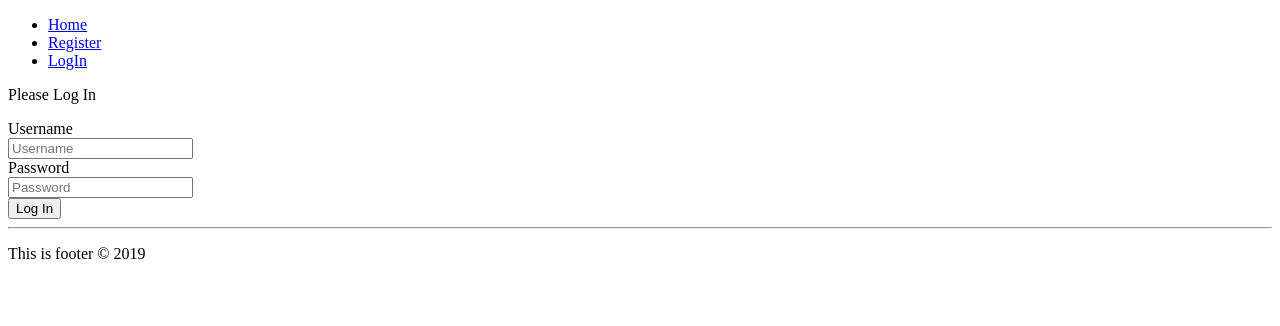
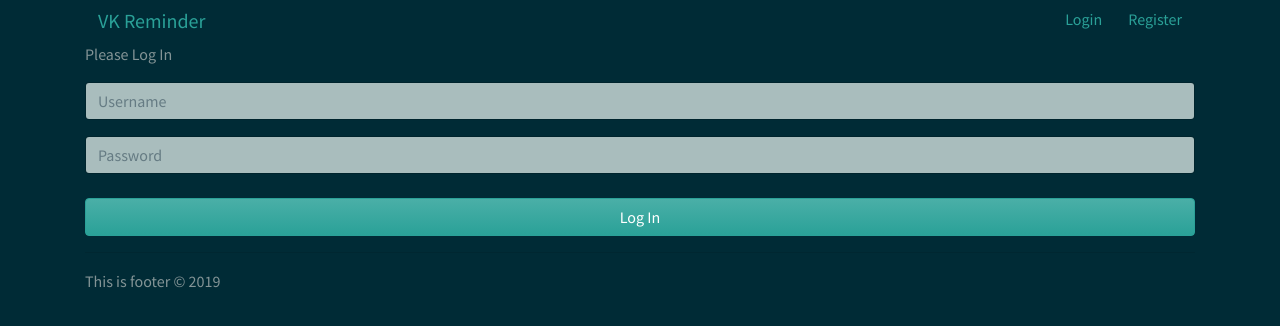
Before and after one commit to MarkFosseddy/mern-vk-reminder, a React (Create React App) app in the folder client/: page /login in a window 1280 px wide. Shown: the top 326 px of the page. Built offline with nearby package versions, Linux system fonts and the light colour scheme.

Commit message:
add remembering if user logged in

```diff
--- a/client/public/index.html
+++ b/client/public/index.html
@@ -6,9 +6,10 @@
     <meta
       name="viewport"
       content="width=device-width, initial-scale=1, shrink-to-fit=no"
-    />
+		/>
     <meta name="theme-color" content="#000000" />
-    <link rel="manifest" href="%PUBLIC_URL%/manifest.json" />
+		<link rel="manifest" href="%PUBLIC_URL%/manifest.json" />
+		<link href="https://stackpath.bootstrapcdn.com/bootswatch/4.2.1/solar/bootstrap.min.css" rel="stylesheet" integrity="sha384-eEgFc00/DZ7ZxynbWKmCPG4M//a5puGMS+QpGal8QYF56ApHqwXSuDOZ4PbVF1L6" crossorigin="anonymous">
     <title>VK Reminder</title>
   </head>
   <body>
--- a/client/src/App.js
+++ b/client/src/App.js
@@ -9,16 +9,22 @@ import Register from './components/authentication/Registration';
 import Login from './components/authentication/Login';
 import Dashboard from './components/dashboard/Dashboard';
 
+import { authLoggedUser } from './utils/authLoggedUser';
+
 import store from './store';
 
 import './App.css';
+
+if (localStorage.jwtToken) {
+	authLoggedUser(localStorage.jwtToken);
+}
 
 class App extends Component {
 	render() {
 		return (
 			<Provider store={ store }>
 				<Router>
-					<div>
+					<div className="container">
 						<NavBar />
 						<Route exact path="/" component={ Landing } />
 						<Route path="/register" component={ Register } />
--- a/client/src/actions/authActions.js
+++ b/client/src/actions/authActions.js
@@ -2,7 +2,7 @@ import axios from 'axios';
 import jwt_decode from 'jwt-decode';
 
 import { LOGIN_USER, LOGOUT_USER, GET_ERRORS } from './types';
-import { setAuthToken, unsetAuthToken } from '../utils/authToken';
+import { setJwtToken, unsetJwtToken } from '../utils/jwtToken';
 
 export const registerUser = (newUser, pageRedirect) => dispatch => {
 	axios
@@ -20,12 +20,12 @@ export const loginUser = (credential, pageRedirect) => dispatch => {
 	axios
 		.post('api/users/login', credential)
 		.then(res => {
-			const { token } = res.data;
-			localStorage.setItem('jwtToken', token);
+			const { jwtToken } = res.data;
+			localStorage.setItem('jwtToken', jwtToken);
 
-			setAuthToken(token);
+			setJwtToken(jwtToken);
 
-			const userData = jwt_decode(token);
+			const userData = jwt_decode(jwtToken);
 			dispatch({
 				type: LOGIN_USER,
 				user: userData
@@ -39,7 +39,7 @@ export const loginUser = (credential, pageRedirect) => dispatch => {
 export const logoutUser = pageRedirect => dispatch => {
 	localStorage.removeItem('jwtToken');
 
-	unsetAuthToken();
+	unsetJwtToken();
 
 	dispatch({
 		type: LOGOUT_USER
--- a/client/src/components/authentication/Login.js
+++ b/client/src/components/authentication/Login.js
@@ -35,25 +35,30 @@ class Login extends Component {
 			<div>
 				<p>Please Log In</p>
 				<form onSubmit={ this.onSubmit }>
-					<div>Username</div>
+					<div className="form-group">
 						<input
+							className="form-control"
 							placeholder="Username"
 							name="username"
 							value={ this.state.username }
 							onChange={ this.onChange }
 						/>
-
-					<div>Password</div>
+					</div>
+					<div className="form-group">
 						<input
+							className="form-control"
 							placeholder="Password"
 							name="password"
 							value={ this.state.password }
 							onChange={ this.onChange }
 						/>
+					</div>
 
-					<div>
-						<input type="submit" value="Log In" />
-					</div>
+					<input
+						className="btn btn-success btn-block mt-4"
+						type="submit"
+						value="Log In"
+					/>
 				</form>
 			</div>
 		);
--- a/client/src/components/authentication/Registration.js
+++ b/client/src/components/authentication/Registration.js
@@ -37,31 +37,41 @@ class Registration extends Component {
 			<div>
 				<p>Please register an account</p>
 				<form onSubmit={ this.onSubmit }>
-					<div>Username</div>
+					<div className="form-group">
 						<input
+							className="form-control"
 							placeholder="Username"
 							name="username"
 							value={ this.state.username }
 							onChange={ this.onChange }
 						/>
+					</div>
 
-					<div>VK link</div>
+					<div className="form-group">
 						<input
+							className="form-control"
 							placeholder="VK link"
 							name="vk"
 							value={ this.state.vk }
 							onChange={ this.onChange }
 					/>
+					</div>
 
-					<div>Password</div>
+					<div className="form-group">
 						<input
+							className="form-control"
 							placeholder="Password"
 							name="password"
 							value={ this.state.password }
 							onChange={ this.onChange }
 						/>
+					</div>
 
-					<input type="submit" value="Register" />
+					<input
+						className="btn btn-success btn-block mt-4"
+						type="submit"
+						value="Register"
+					/>
 				</form>
 			</div>
 		);
--- a/client/src/components/dashboard/Dashboard.js
+++ b/client/src/components/dashboard/Dashboard.js
@@ -1,18 +1,13 @@
 import React, { Component } from 'react';
 import { connect } from 'react-redux';
-import { withRouter } from 'react-router-dom';
 
-import { logoutUser } from '../../actions/authActions';
 
 class Dashboard extends Component {
 	render() {
 		const { username } = this.props.user;
-        return(
+		return (
 			<div>
 				<h1>Hello, { username || 'Stranger' }</h1>
-                <button onClick={ () => this.props.logoutUser(this.props.history) }>
-                    Logout
-                </button>
 			</div>
 		);
 	}
@@ -22,4 +17,4 @@ const mapStateToProps = state => ({
 	user: state.auth.user
 });
 
-export default withRouter(connect(mapStateToProps, { logoutUser })(Dashboard));
+export default connect(mapStateToProps)(Dashboard);
--- a/client/src/components/layout/NavBar.js
+++ b/client/src/components/layout/NavBar.js
@@ -3,36 +3,51 @@ import { Link } from 'react-router-dom';
 import { connect } from 'react-redux';
 import { withRouter } from 'react-router-dom';
 
+import { logoutUser } from '../../actions/authActions';
+
 const NavBar = props => {
 	const authNavBar = (
-		<ul>
-			<li>
-				<Link to="/dashboard">Home</Link>
-			</li>
-			<li>
-				<Link to="/">Logout</Link>
+		<nav className="nav">
+			<Link className="navbar-brand btn btn-link" to="/dashboard">
+				VK Reminder
+			</Link>
+			<ul className="nav ml-auto">
+				<li className="nav-item">
+					<button
+						className="btn btn-link"
+						onClick={() => props.logoutUser(props.history)}
+					>
+						Logout
+					</button>
 				</li>
 			</ul>
+		</nav>
 	);
 
 	const notAuthNavBar = (
-		<ul>
-			<li>
-				<Link to="/">Home</Link>
+		<nav className="nav">
+			<Link className="navbar-brand btn btn-link" to="/">
+				VK Reminder
+			</Link>
+			<ul className="nav ml-auto">
+				<li className="nav-item">
+					<Link className="btn btn-link" to="/login">
+						Login
+					</Link>
 				</li>
-			<li>
-				<Link to="/register">Register</Link>
-			</li>
-			<li>
-				<Link to="/login">LogIn</Link>
+				<li className="nav-item">
+					<Link className="btn btn-link" to="/register">
+						Register
+					</Link>
 				</li>
 			</ul>
+		</nav>
 	);
 
 	return (
-        <div>
+		<>
 			{ props.isAuthenticated ? authNavBar : notAuthNavBar }
-        </div>
+		</>
 	);
 };
 
@@ -40,4 +55,6 @@ const mapStateToProps = state => ({
 	isAuthenticated: state.auth.isAuthenticated
 });
 
-export default withRouter(connect(mapStateToProps)(NavBar));
+export default withRouter(
+	connect(mapStateToProps, { logoutUser })(NavBar)
+);
--- /dev/null
+++ b/client/src/utils/authLoggedUser.js
@@ -0,0 +1,36 @@
+import jwt_decode from 'jwt-decode';
+
+import { LOGIN_USER, LOGOUT_USER } from '../actions/types';
+import { setJwtToken, unsetJwtToken } from './jwtToken';
+import store from '../store';
+
+export const authLoggedUser = jwtToken => {
+	const userData = jwt_decode(jwtToken);
+
+	const jwtTokenExpireTime = userData.exp;
+	const currentTime = Date.now() / 1000;
+
+	return currentTime < jwtTokenExpireTime
+		? loginUser(userData, jwtToken)
+		: logoutUser()
+};
+
+const loginUser = (userData, jwtToken) => {
+	store.dispatch({
+		type: LOGIN_USER,
+		user: userData
+	});
+
+	setJwtToken(jwtToken);
+};
+
+const logoutUser = () => {
+	localStorage.removeItem('jwtToken');
+	unsetJwtToken();
+
+	store.dispatch({
+		type: LOGOUT_USER
+	});
+
+	window.location.href = '/login';
+};
--- a/client/src/utils/authToken.js
+++ /dev/null
@@ -1,9 +0,0 @@
-import axios from 'axios';
-
-export const setAuthToken = token => {
-	axios.defaults.headers.common['Authorization'] = token;
-};
-
-export const unsetAuthToken = () => {
-	delete axios.defaults.headers.common['Authorization'];
-};
--- /dev/null
+++ b/client/src/utils/jwtToken.js
@@ -0,0 +1,9 @@
+import axios from 'axios';
+
+export const setJwtToken = jwtToken => {
+	axios.defaults.headers.common['Authorization'] = jwtToken;
+};
+
+export const unsetJwtToken = () => {
+	delete axios.defaults.headers.common['Authorization'];
+};
```
Also changed, not shown: 2 other files (tests, documents, lock files or other folders). Lines whose indentation alone changed are shown as unchanged.
